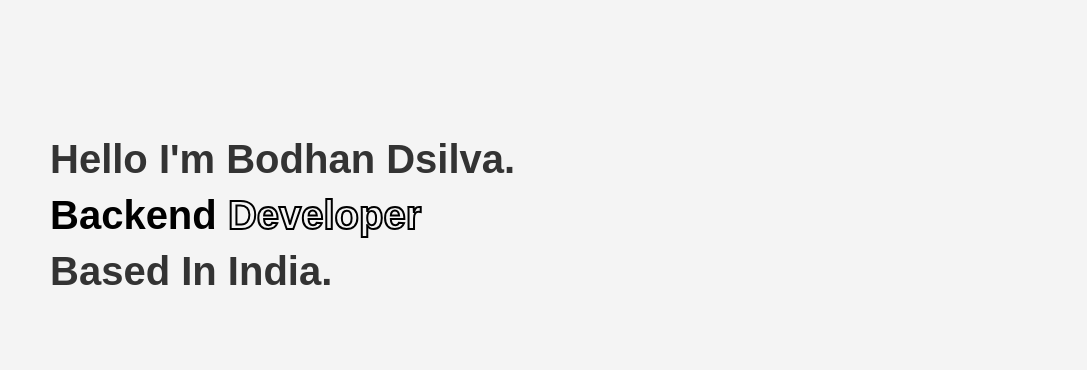
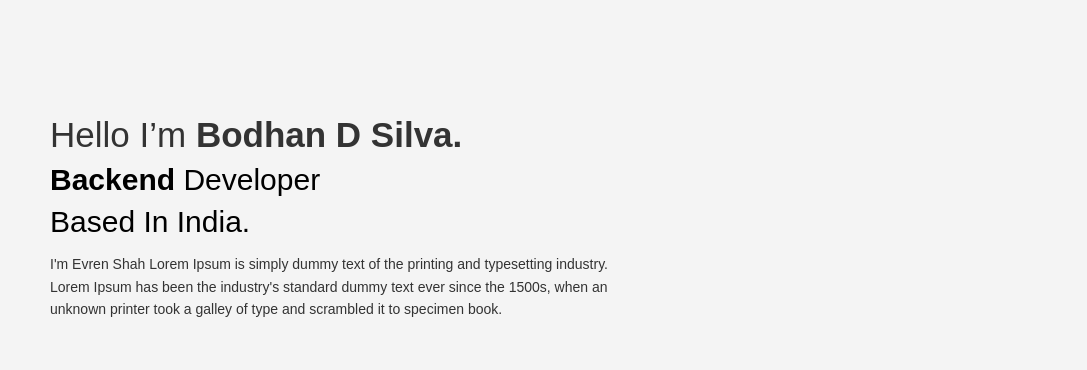
Before and after one commit to BodhanDsilva/Portfolio, a plain HTML site: page index.html in a window 1280 px wide. Shown: the part 213-583 px from the top of the page, 0-1087 px from the left. Drawn offline with Linux system fonts and the light colour scheme.

Commit message:
Update index.html

```diff
--- a/index.html
+++ b/index.html
@@ -22,10 +22,27 @@
 
   <section id="home" class="hero">
     <div class="content">
-      <h1>Hello I'm <span class="bold">Bodhan Dsilva.</span><br>
-        <span class="highlight">Backend</span> <span class="outline">Developer</span><br>
-        Based In <span class="bold">India.</span>
-    </h1>
+      <div>
+        <h1 style="font-size: 35px; font-weight: 300; margin: 0;">
+            Hello I’m
+            <span style="font-weight: 700;">Bodhan D Silva.</span>
+        </h1>
+
+        <h1 style="font-size: 30px; font-weight: 300; margin: 0; color: #000;">
+          <span style="font-weight: 700;">Backend </span>
+            Developer
+        </h1>
+
+        <h1 style="font-size: 30px; font-weight: 300; margin: 0; color: #000;">
+            Based In
+            <span style="font-weight: 700;"></span>India.</span>
+        </h1>
+        <p style="font-size: 14px;">
+          I'm Evren Shah Lorem Ipsum is simply dummy text of the printing and typesetting industry.
+          Lorem Ipsum has been the industry's standard dummy text ever since the 1500s, when an unknown printer
+           took a galley of type and scrambled it to specimen book.
+        </p>
+     </div>
       <div class="social-icons">
         <a href="#"><i class="fa fa-twitter"></i></a>
         <a href="#"><i class="fa fa-linkedin"></i></a>
```
